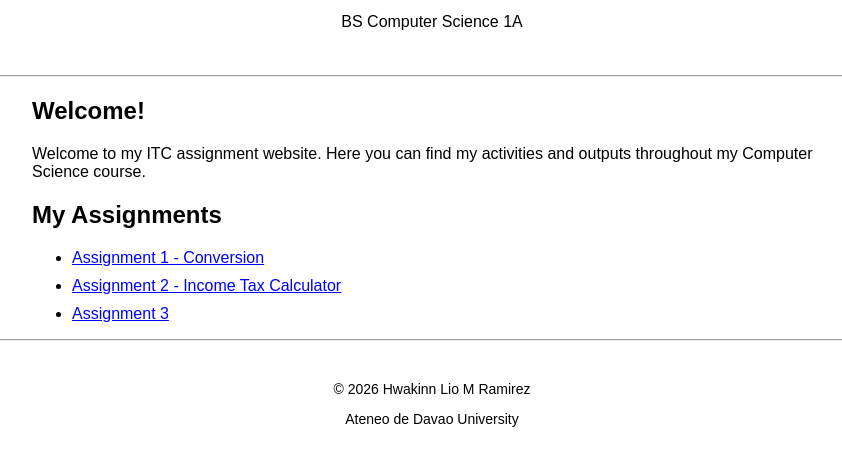
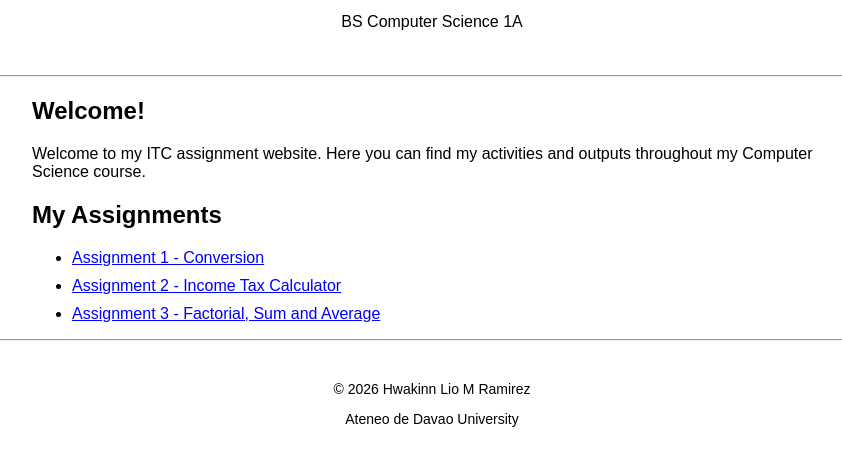
Before and after one commit to hramirez-hue/Webpage, a plain HTML site: page index.html in a window 1280 px wide. Shown: the part 265-730 px from the top of the page, without its empty margins (208-1050 px from the left). Drawn offline with Linux system fonts and the light colour scheme.

Commit message:
Update index.html

```diff
--- a/index.html
+++ b/index.html
@@ -32,7 +32,7 @@
         <ul>
             <li><a href="assignments/conversion.html">Assignment 1 - Conversion</a></li>
             <li><a href="assignments/income-tax.html">Assignment 2 - Income Tax Calculator</a></li>
-            <li><a href="assignments/assignment3.html">Assignment 3</a></li>
+            <li><a href="assignments/loops.html">Assignment 3 - Factorial, Sum and Average</a></li>
         </ul>
     </main>
 
```
